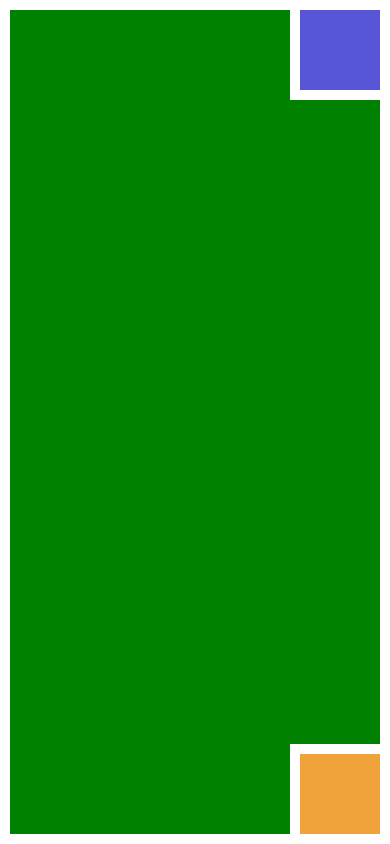
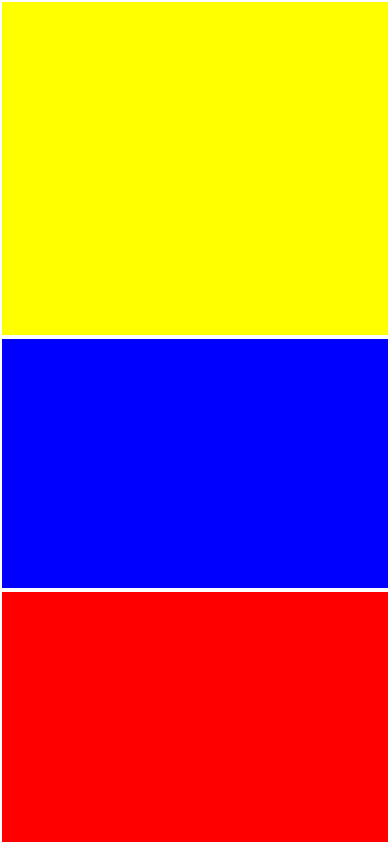
Before and after one commit to NikolaM-Dev/rn-counter-app, a React Native app: screen / in a window 390 px wide. Built offline with nearby package versions, Linux system fonts and the light colour scheme.

Commit message:
feat(screens): Add flex

```diff
--- a/App.tsx
+++ b/App.tsx
@@ -4,8 +4,9 @@ import {SafeAreaView} from 'react-native';
 // import HelloWorldScreen from './src/screens/HelloWorldScreen';
 // import CounterScreen from './src/screens/CounterScreen';
 // import BoxObjectModelScreen from './src/screens/BoxObjectModelScreen';
-import DimensionsScreen from './src/screens/DimensionsScreen';
-import PositionScreen from './src/screens/PositionScreen';
+// import DimensionsScreen from './src/screens/DimensionsScreen';
+// import PositionScreen from './src/screens/PositionScreen';
+import FlexScreen from './src/screens/FlexScreen';
 
 const App = () => {
   return (
@@ -14,7 +15,8 @@ const App = () => {
     <SafeAreaView style={{flex: 1}}>
       {/* <BoxObjectModelScreen /> */}
       {/* <DimensionsScreen /> */}
-      <PositionScreen />
+      {/* <PositionScreen /> */}
+      <FlexScreen />
     </SafeAreaView>
   );
 };
--- /dev/null
+++ b/src/screens/FlexScreen.tsx
@@ -0,0 +1,42 @@
+import React from 'react';
+import {StyleSheet, Text, View} from 'react-native';
+
+const FlexScreen = () => {
+  return (
+    <View style={styles.container}>
+      <Text style={styles.box1} />
+      <Text style={styles.box2} />
+      <Text style={styles.box3} />
+    </View>
+  );
+};
+
+const styles = StyleSheet.create({
+  container: {
+    backgroundColor: '#28C4D9',
+    flex: 1,
+  },
+  box1: {
+    backgroundColor: 'yellow',
+    borderColor: 'white',
+    borderWidth: 2,
+    flex: 4,
+    fontSize: 30,
+  },
+  box2: {
+    backgroundColor: 'blue',
+    borderColor: 'white',
+    borderWidth: 2,
+    flex: 3,
+    fontSize: 30,
+  },
+  box3: {
+    backgroundColor: 'red',
+    borderColor: 'white',
+    borderWidth: 2,
+    flex: 3,
+    fontSize: 30,
+  },
+});
+
+export default FlexScreen;
```
